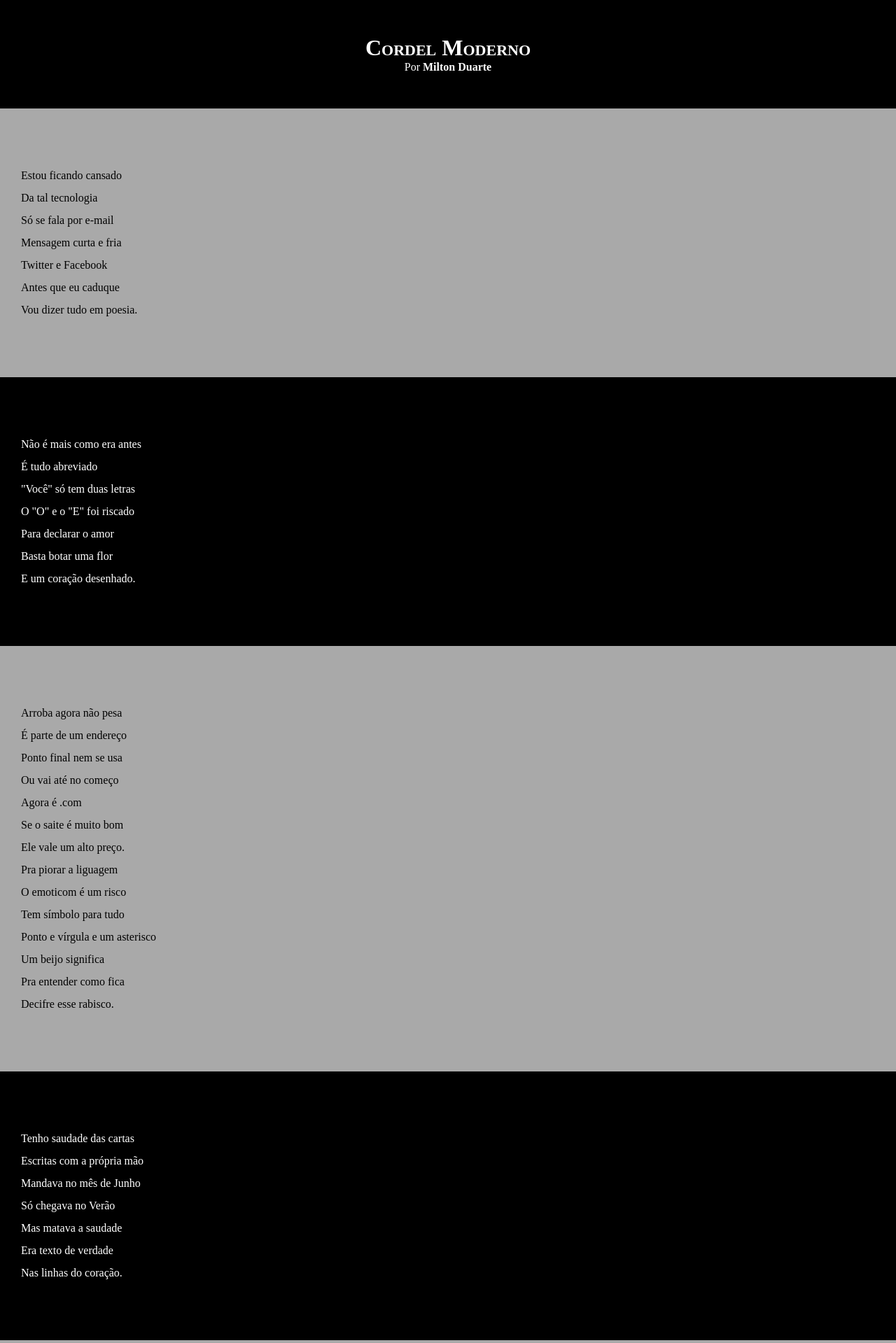
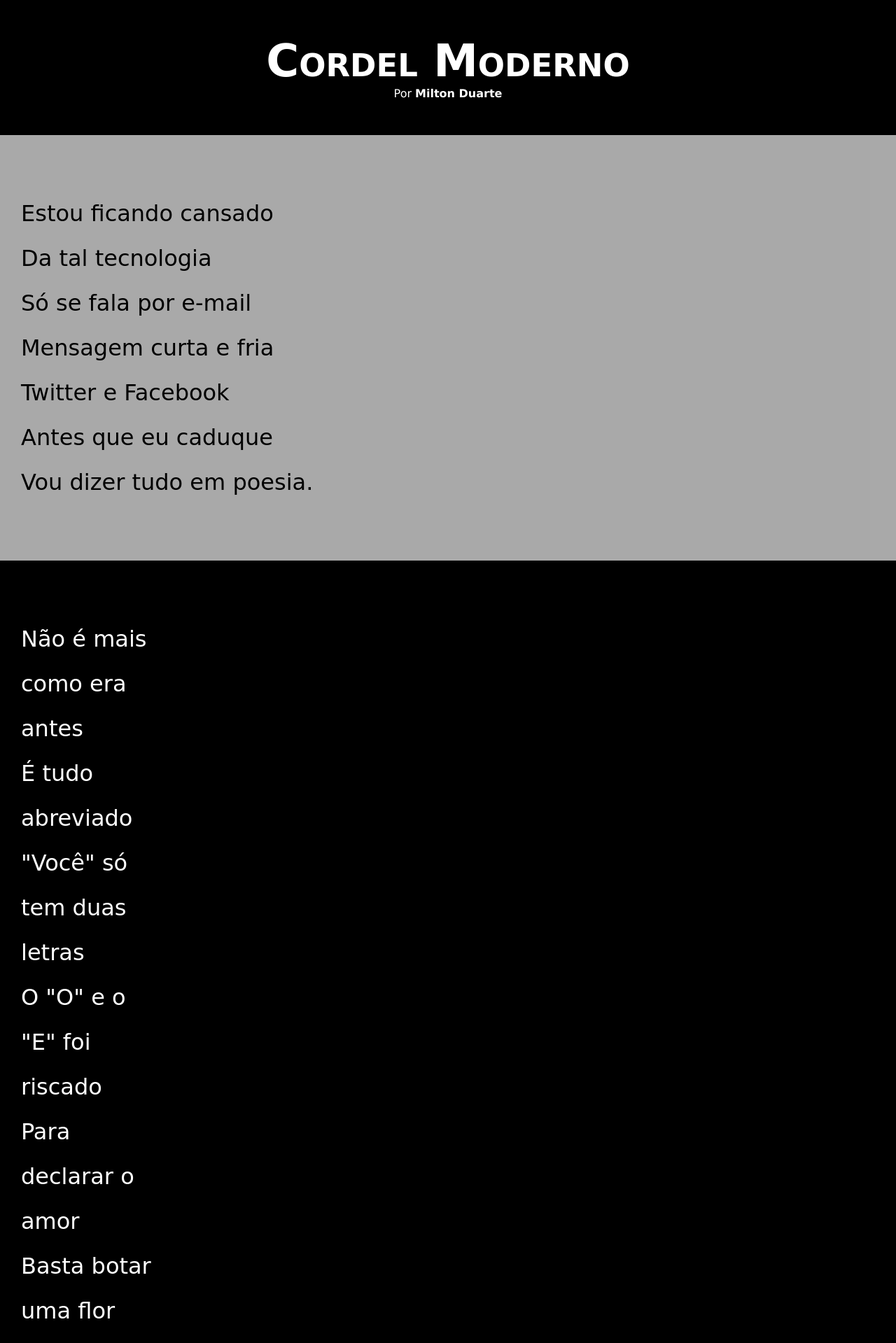
Before and after one commit to CaioCivitarese/html-css, a PHP site: page / in a window 1280 px wide. Shown: the top 1919 px of the page at 70% size. Run offline with PHP 8.4, Linux system fonts and the light colour scheme.

Commit message:
atualização de css d012

```diff
--- a/desafios/d012/style.css
+++ b/desafios/d012/style.css
@@ -1,13 +1,27 @@
 @charset "UTF-8";
+
+@import url('https://fonts.googleapis.com/css2?family=Kaushan+Script&family=Pacifico&family=Passion+One:wght@400;700;900&family=Source+Code+Pro:ital,wght@0,200..900;1,200..900&family=Work+Sans:ital,wght@0,100..900;1,100..900&display=swap');
+
+@import url('https://fonts.googleapis.com/css2?family=Kaushan+Script&family=Pacifico&family=Passion+One:wght@400;700;900&family=Source+Code+Pro:ital,wght@0,200..900;1,200..900&family=Work+Sans:ital,wght@0,100..900;1,100..900&display=swap');
+
+:root {
+    --fonte1: Verdana, Geneva, Tahoma, sans-serif;
+    --fonte2: "Passaion One", cursive;
+    --fonte3: "Sriracha", cursive;
+
+}
+
 
 * {
     margin: 0px;
     padding: 0px;
+    font-size: 1em;
 }
 
 html, body {
     min-height: 100vh;
     background-color: darkgray;
+    font-family: var(--fonte1);
 }
 
 header {
@@ -18,6 +32,8 @@ header {
 header > h1 {
     padding-top: 50px;
     font-variant: small-caps;
+    font-family: var(--fonte2);
+    font-size: 5vw;
 }
 header > p {
     padding-bottom: 50px;
@@ -36,6 +52,8 @@ section {
     padding-bottom: 10vh;
     line-height: 2em;
     padding-left: 30px;
+    font-family: var(--fonte3);
+    font-size: 2.5vw;
 }
 section.nomal {
     background-color: white;
```
